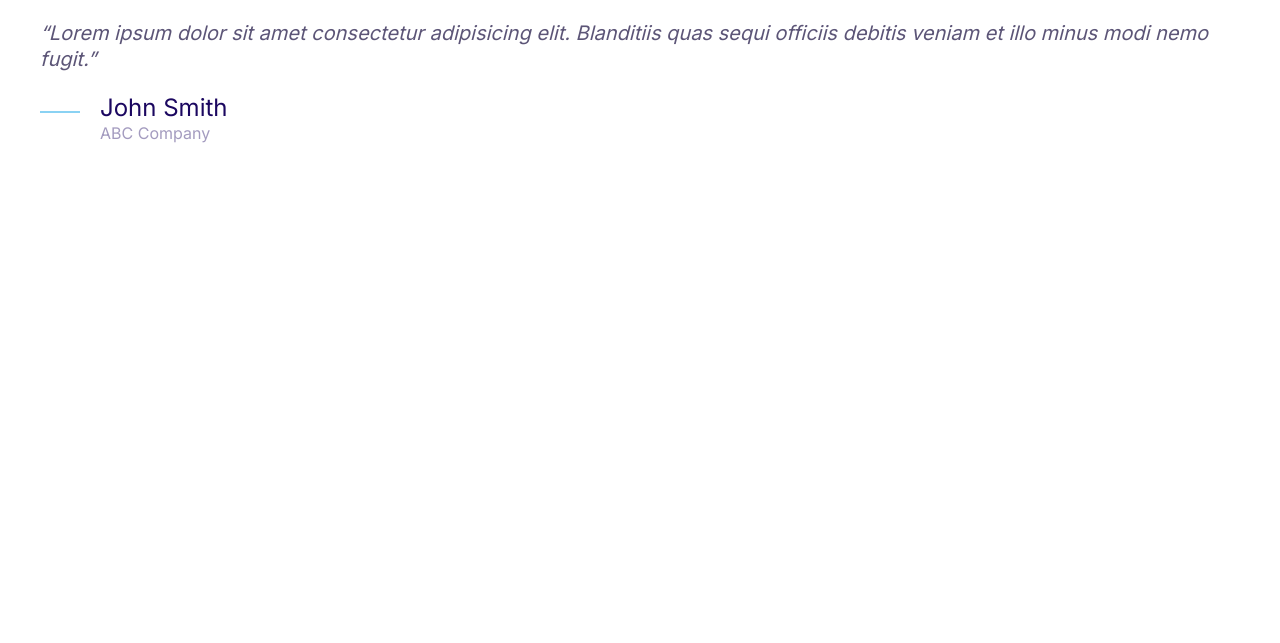
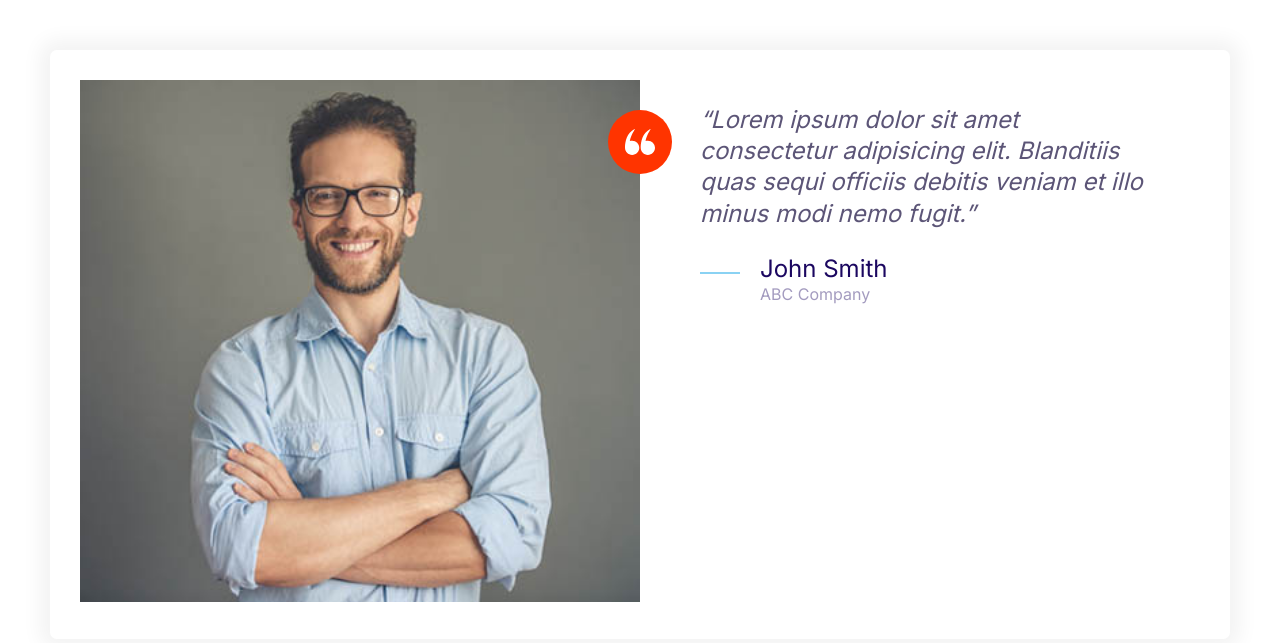
Before and after one commit to LisaOsmanova/Project-Mosh, a plain HTML site: page index.html in a window 1280 px wide. Drawn offline with Linux system fonts and the light colour scheme.

Commit message:
Testimonial

```diff
--- a/css/styles.css
+++ b/css/styles.css
@@ -160,8 +160,17 @@ a {
     height: 40px;
 }
 
+.icon--small {
+    width: 30px;
+    height: 30px;
+}
+
 .icon--primary {
     fill: var(--color-primaty);
+}
+
+.icon--white {
+    fill: #fff;
 }
 
 .icon-container {
@@ -172,6 +181,10 @@ a {
     display: inline-flex;
     justify-content: center;
     align-items: center;
+}
+
+.icon-container--accent {
+    background: var(--color-accent);
 }
 
 /* Buttons */
@@ -426,3 +439,58 @@ a {
         font-size: 1.6rem;
     }
 }
+
+/* Grids */
+
+.grid {
+    display: grid;
+}
+
+@media screen and (min-width:768px) {
+    .grid--1x2 {
+        grid-template-columns: 1fr 1fr;
+    }
+}
+
+@media screen and (min-width:1024px) {
+    .grid--1x3 {
+        grid-template-columns: 1fr 1fr 1fr;
+    }
+}
+
+/* Testimonials */
+
+.testimonial {
+    padding: 3rem;
+}
+
+.testimonial__image {
+    position: relative;
+}
+
+.testimonial__image > img{
+    width: 100%;
+}
+
+.testimonial__image > .icon-container {
+    position: absolute;
+    top: 3rem;
+    right: -32px;
+}
+
+@media screen and (min-width:768px) {
+    .testimonial .quote,
+    .testimonial .quote__author {
+        font-size: 2.4rem;
+    }
+
+    .testimonial .quote {
+        margin-left: 6rem;
+    }
+}
+
+@media screen and (max-width:768px) {
+    .card .icon-container--accent {
+        overflow: visible;
+    }
+}
--- a/index.html
+++ b/index.html
@@ -11,7 +11,17 @@
     <link rel="stylesheet" href="css/normalize.css">
     <link rel="stylesheet" href="css/styles.css">
 </head>
-<body>
+<body style="padding:5rem">
+    <div class="card testimonial">
+        <div class="grid grid--1x2">
+            <div class="testimonial__image">
+                <img src="css/Images/testimonial.jpg" alt="a happy, smiling customer">
+                <span class="icon-container icon-container--accent">
+                    <svg class="icon icon--white icon--small">
+                        <use xlink:href="css/Images/sprite.svg#quotes"></use>
+                    </svg>
+                </span>
+            </div>
             <blockquote class="quote">
                 <p class="quote__text">Lorem ipsum dolor sit amet consectetur adipisicing elit. Blanditiis quas sequi officiis debitis veniam et illo minus modi nemo fugit.</p>
                 <footer>
@@ -28,5 +38,7 @@
                     </div>
                 </footer>
             </blockquote>
+        </div>
+    </div>
 </body>
 </html>
```
Also changed, not shown: css/components/testimonial.html (added, +27 -0 lines), css/Images/testimonial.jpg (added). Lines whose indentation alone changed are shown as unchanged.
